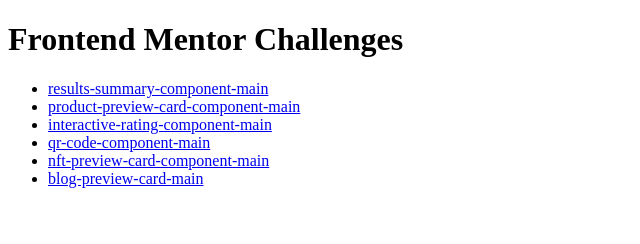
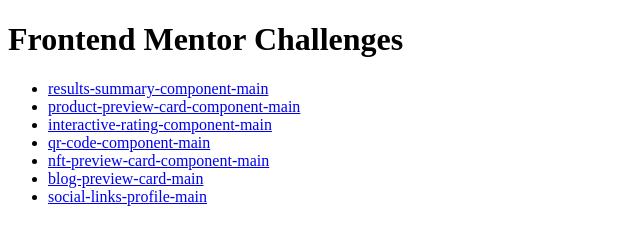
Before and after one commit to ramiromtz/Frontend-Mentor, a plain HTML site: page index.html in a window 1280 px wide. Shown: the whole page, without its empty margins (0-640 px from the left). Drawn offline with Linux system fonts and the light colour scheme.

Commit message:
Update social link

```diff
--- a/index.html
+++ b/index.html
@@ -14,6 +14,7 @@
         <li><a href="./qr-code-component-main/index.html">qr-code-component-main</a></li>
         <li><a href="./nft-preview-card-component-main/index.html">nft-preview-card-component-main</a></li>
         <li><a href="./blog-preview-card-main/index.html">blog-preview-card-main</a></li>
+        <li><a href="./social-links-profile-main/index.html">social-links-profile-main</a></li>
     </ul>
 </body>
 </html>
```
